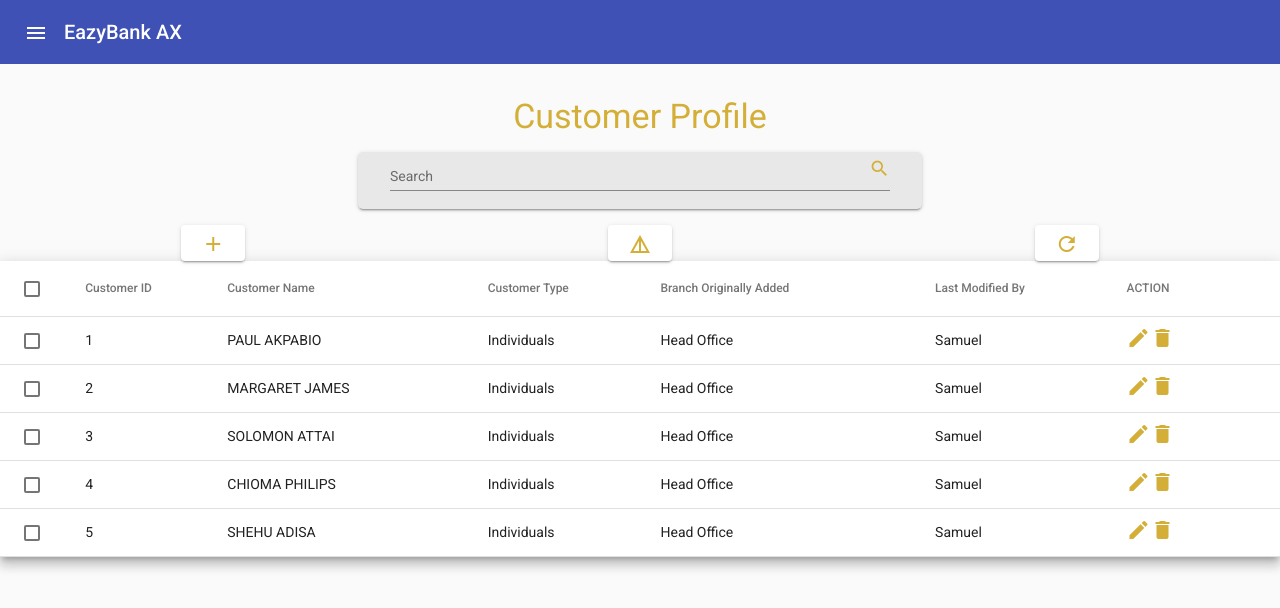
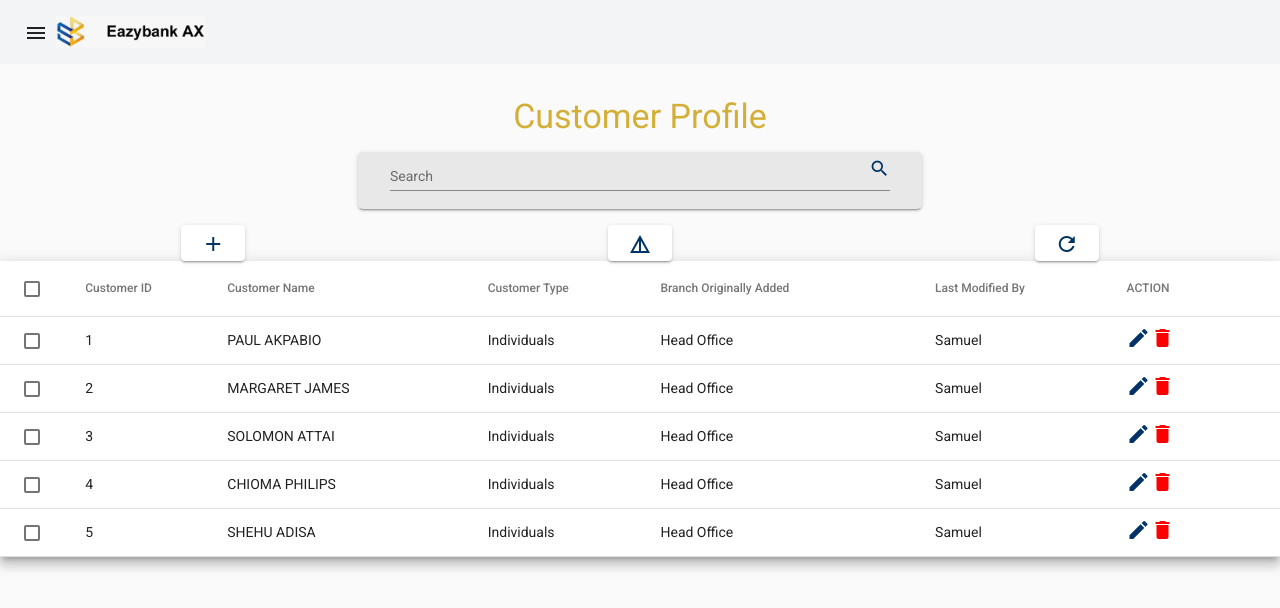
Before and after one commit to thesamtj/angularmaterial_uitest_forms, an Angular app: page / in a window 1280 px wide. Shown: the top 608 px of the page. Built offline with nearby package versions, Linux system fonts and the light colour scheme.

Commit message:
Define color scheme

```diff
--- a/src/app/customers/add-customer/add-customer.component.html
+++ b/src/app/customers/add-customer/add-customer.component.html
@@ -1,6 +1,7 @@
 <section>
   <div class="sc-container">
     <div class="sc-items1">
+      <mat-card class="example2-card">
         <mat-vertical-stepper #stepper>
           <!-- basicInfoFormGroup-->
           <mat-step [stepControl]="basicInfoFormGroup">
@@ -503,6 +504,7 @@
             </div>
           </mat-step>
         </mat-vertical-stepper>
+      </mat-card>
     </div>
     <div class="sc-items2">
       <mat-card class="example2-card">
@@ -516,8 +518,8 @@
             <mat-divider></mat-divider>
             <h5 class="info-head">Customer ID: 0007323367787</h5>
             <h5 class="info-head">
-              Full Name: {{ customerView.vTtitle }}{{ customerView.vFirstName
-              }}{{ customerView.vMiddleName }}{{ customerView.vLastName }}
+              Full Name: {{ customerView.vTtitle }}&ensp;{{ customerView.vFirstName
+              }}&ensp;{{ customerView.vMiddleName }}&ensp;{{ customerView.vLastName }}
             </h5>
             <h5 class="info-head">Gender: {{ customerView.vGender }}</h5>
             <h5 class="info-head">
@@ -543,8 +545,8 @@
             <h4>Contact Addresses</h4>
             <mat-divider></mat-divider>
             <h5 class="info-head">
-              Contact Address: {{ customerView.vStreet }},
-              {{ customerView.vCity }}, {{ customerView.vState }}
+              Contact Address: {{ customerView.vStreet }},&ensp;
+              {{ customerView.vCity }},&ensp;{{ customerView.vState }}
             </h5>
             <h5 class="info-head">
               Contact Address: {{ customerView.vDispatch }}
@@ -607,8 +609,8 @@
               Related Party Type: {{ customerView.vRelatedType }}
             </h5>
             <h5 class="info-head">
-              Full Name: {{ customerView.vRelatedFN }}
-              {{ customerView.vRelatedMN }} {{ customerView.vRelatedSN }}
+              Full Name: {{ customerView.vRelatedFN }}&ensp;
+              {{ customerView.vRelatedMN }}&ensp; {{ customerView.vRelatedSN }}
             </h5>
           </div>
         </mat-card-content>
--- a/src/app/customers/add-customer/add-customer.component.scss
+++ b/src/app/customers/add-customer/add-customer.component.scss
@@ -3,19 +3,23 @@
   flex-direction: row;
   align-content: space-around;
   margin: 10px auto 0 auto;
-  width: 70%;
+  width: 80%;
 }
 
 .sc-items1 {
   flex: 0 1 auto;
-  width: 70%;
+  width: 60%;
   margin: 0.3em;
 }
 
 .sc-items2 {
   flex: 0 1 auto;
-  width: 30%;
+  width: 40%;
   margin: 0.3em;
+}
+
+.example2-card {
+  box-shadow: 0 4px 8px 0 rgba(0, 0, 0, 0.2), 0 6px 20px 0 rgba(0, 0, 0, 0.19);
 }
 
 .mat-stepper-vertical {
--- a/src/app/customers/customer-list/customer-list.component.html
+++ b/src/app/customers/customer-list/customer-list.component.html
@@ -19,7 +19,7 @@
           placeholder="Search"
           (keyup)="applyFilter($event.target.value)"
         />
-        <mat-icon matSuffix style="color: #d4af37">search</mat-icon>
+        <mat-icon matSuffix style="color: #003366">search</mat-icon>
       </mat-form-field>
     </form>
 
@@ -28,16 +28,16 @@
       fxLayout="row"
       fxLayoutAlign="space-around center"
     >
-      <button class="button" mat-raised-button (click)="getAllRecords()">
-        <mat-icon style="color: #d4af37">add</mat-icon>
+      <button class="button" mat-raised-button routerLink="/add-customer">
+        <mat-icon style="color:#003366">add</mat-icon>
       </button>
 
       <button mat-raised-button (click)="getAllSelected()">
-        <mat-icon style="color: #d4af37">details</mat-icon>
+        <mat-icon style="color:#003366">details</mat-icon>
       </button>
 
       <button mat-raised-button (click)="addRecord()">
-        <mat-icon style="color: #d4af37">refresh</mat-icon>
+        <mat-icon style="color:#003366">refresh</mat-icon>
       </button>
     </div>
 
@@ -106,8 +106,8 @@
       <ng-container matColumnDef="action">
         <th mat-header-cell *matHeaderCellDef>ACTION</th>
         <td mat-cell *matCellDef="let member">
-          <mat-icon style="color: #d4af37"> edit </mat-icon>
-          <mat-icon style="color: #d4af37"> delete </mat-icon>
+          <mat-icon style="color:#003366"> edit </mat-icon>
+          <mat-icon style="color:red"> delete </mat-icon>
         </td>
       </ng-container>
 
--- a/src/app/navigation/sidenav/sidenav.component.html
+++ b/src/app/navigation/sidenav/sidenav.component.html
@@ -1,9 +1,10 @@
 <div class="example-container" [class.example-is-mobile]="mobileQuery.matches">
-  <mat-toolbar color="primary" class="example-toolbar">
+  <mat-toolbar style="background-color:#f2f4f5;" class="example-toolbar">
     <button mat-icon-button (click)="snav.toggle()">
       <mat-icon>menu</mat-icon>
     </button>
-    <h1 class="example-app-name">EazyBank AX</h1>
+    <!-- <h1 class="example-app-name">EazyBank AX</h1> -->
+    <img src="assets/images/eazybank.jpeg" width="150" alt="">
   </mat-toolbar>
 
   <mat-sidenav-container
@@ -15,6 +16,7 @@
       [mode]="mobileQuery.matches ? 'over' : 'side'"
       [fixedInViewport]="mobileQuery.matches"
       fixedTopGap="56"
+      style="background-color: #003366;"
     >
       <mat-nav-list>
         <span *ngFor="let item of menu">
--- a/src/app/navigation/sidenav/sidenav.component.ts
+++ b/src/app/navigation/sidenav/sidenav.component.ts
@@ -108,7 +108,7 @@ export class SidenavComponent implements OnInit, OnDestroy {
       ],
     },
     {
-      displayName: 'Customer Service',
+      displayName: 'Retail Operations',
       iconName: 'group',
       children: [
         {
```
Lines whose indentation alone changed are shown as unchanged.
